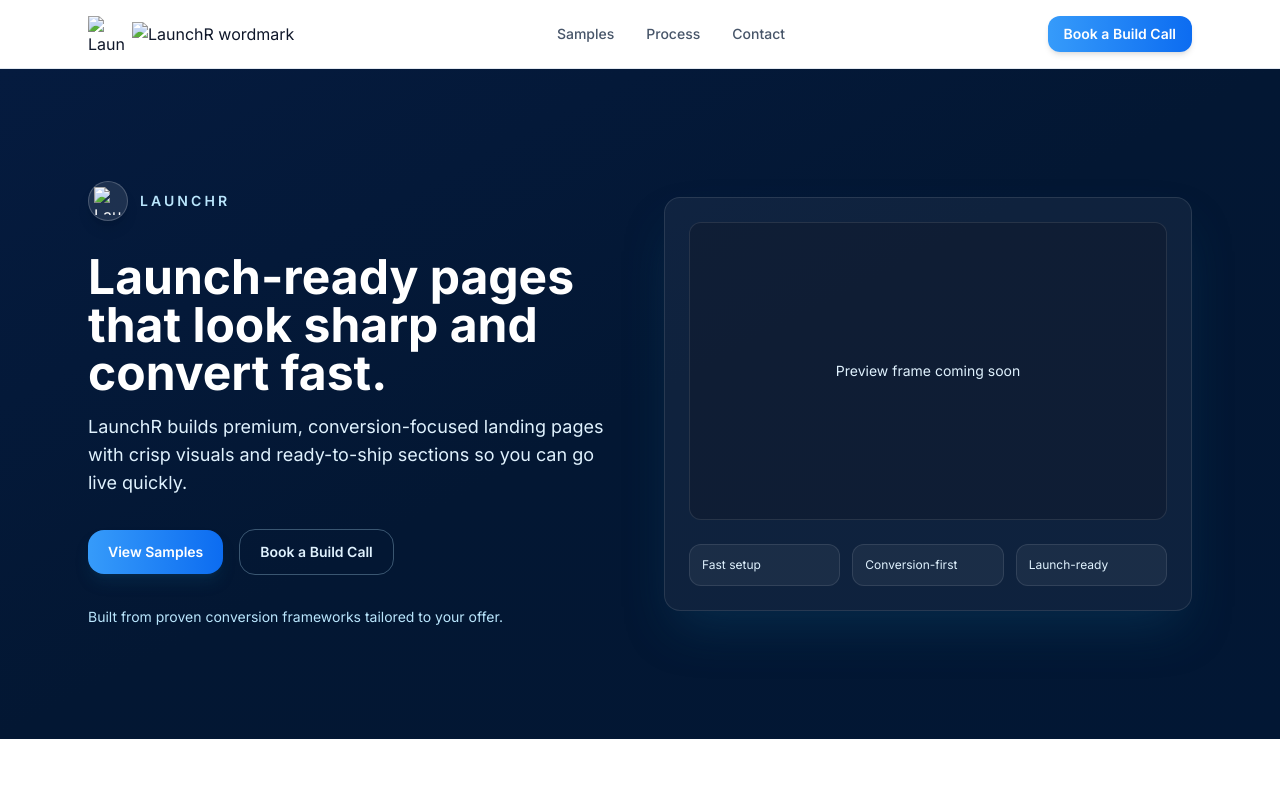
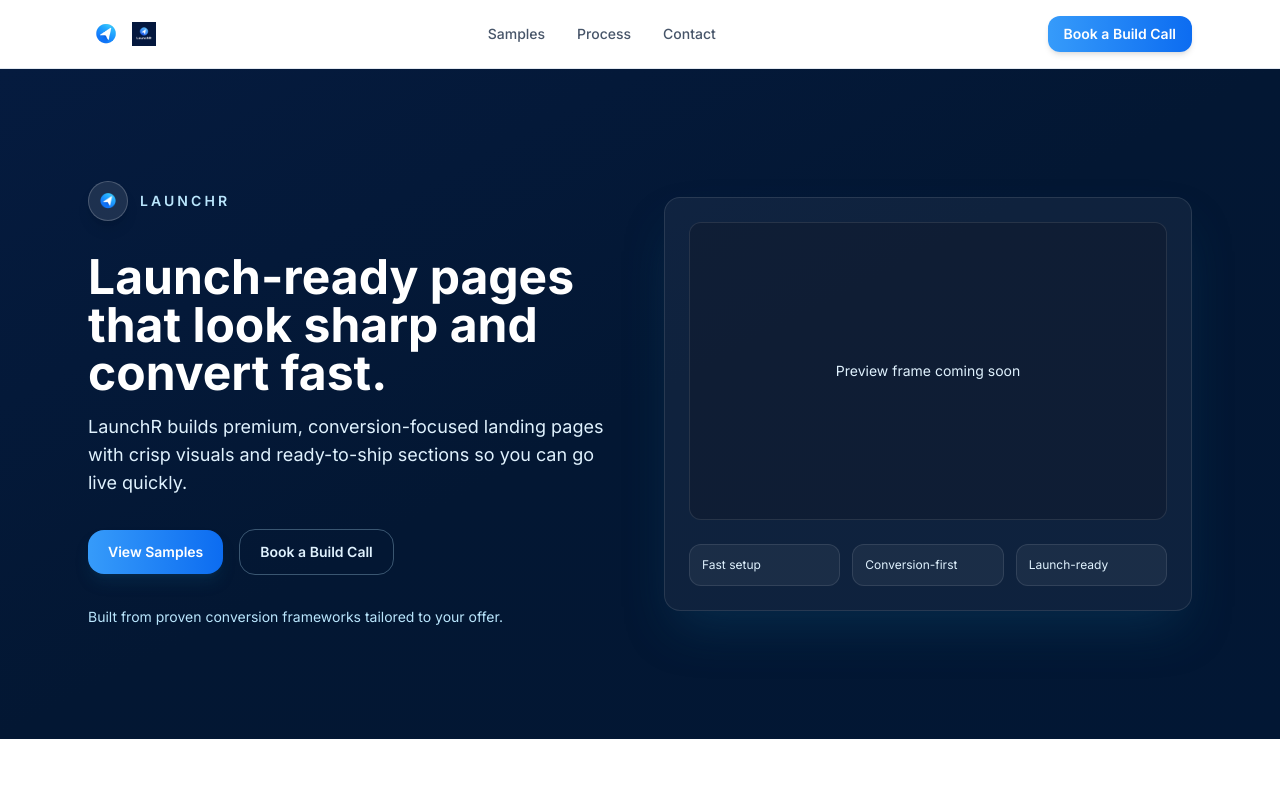
Before and after one commit to mohmed-aoun/launchr, a plain HTML site: page index.html in a window 1280 px wide. Shown: the top 800 px of the page. Drawn offline with nearby package versions, Linux system fonts and the light colour scheme.

Commit message:
Update index.html

```diff
--- a/index.html
+++ b/index.html
@@ -8,7 +8,7 @@
   <link rel="preconnect" href="https://fonts.gstatic.com" crossorigin />
   <link href="https://fonts.googleapis.com/css2?family=Inter:wght@400;500;600;700&display=swap" rel="stylesheet" />
   <script src="https://cdn.tailwindcss.com"></script>
-  <link rel="icon" href="assets/logo/icon-logo-dark.png" />
+  <link rel="icon" href="assets/logo/icon logo-dark.png" />
   <style>
     :root { font-family: 'Inter', system-ui, -apple-system, BlinkMacSystemFont, 'Segoe UI', sans-serif; }
   </style>
@@ -17,8 +17,8 @@
   <header class="sticky top-0 z-30 bg-white/90 backdrop-blur border-b border-slate-200">
     <div class="max-w-6xl mx-auto px-4 sm:px-6 py-4 flex items-center justify-between">
       <a href="#" class="flex items-center gap-2">
-        <img src="assets/logo/icon-logo-transparent.png" alt="LaunchR logo" class="h-9 w-9" />
-        <img src="assets/logo/launchr-lockup.png" alt="LaunchR wordmark" class="h-6 hidden sm:block" />
+        <img src="assets/logo/icon logo-transparent.png" alt="LaunchR logo" class="h-9 w-9" />
+        <img src="assets/logo/logo-wordmark.png" alt="LaunchR wordmark" class="h-6 hidden sm:block" />
       </a>
       <nav class="hidden md:flex items-center gap-8 text-sm font-medium text-slate-600">
         <a href="#samples" class="hover:text-slate-900 transition">Samples</a>
@@ -40,7 +40,7 @@
           <div class="space-y-8">
             <div class="flex items-center gap-3">
               <div class="h-10 w-10 rounded-full bg-white/10 border border-white/20 flex items-center justify-center shadow-lg">
-                <img src="assets/logo/icon-logo-transparent.png" alt="LaunchR circular logo" class="h-7 w-7" />
+                <img src="assets/logo/icon logo-transparent.png" alt="LaunchR circular logo" class="h-7 w-7" />
               </div>
               <p class="text-sm uppercase tracking-[0.22em] text-sky-200 font-semibold">LaunchR</p>
             </div>
```
